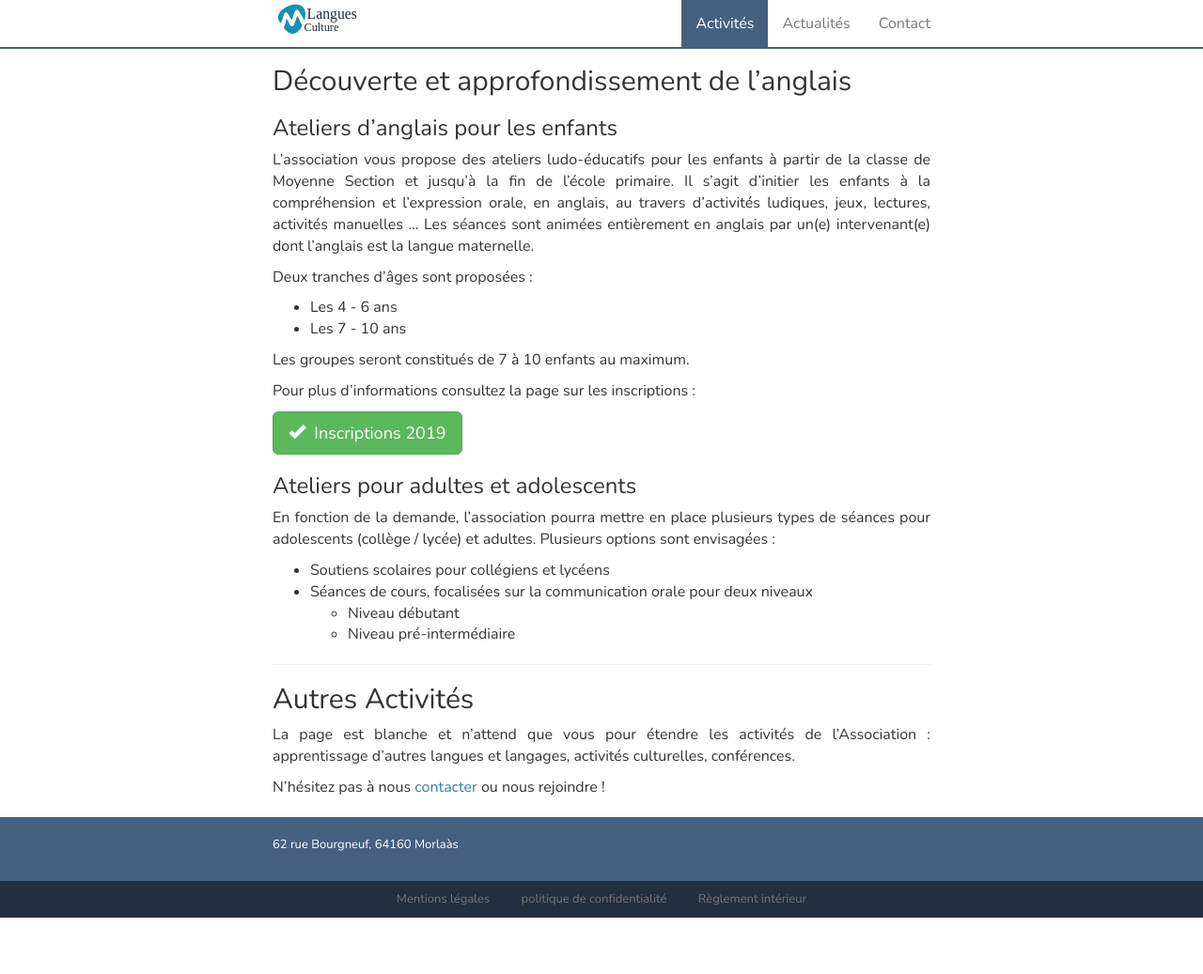
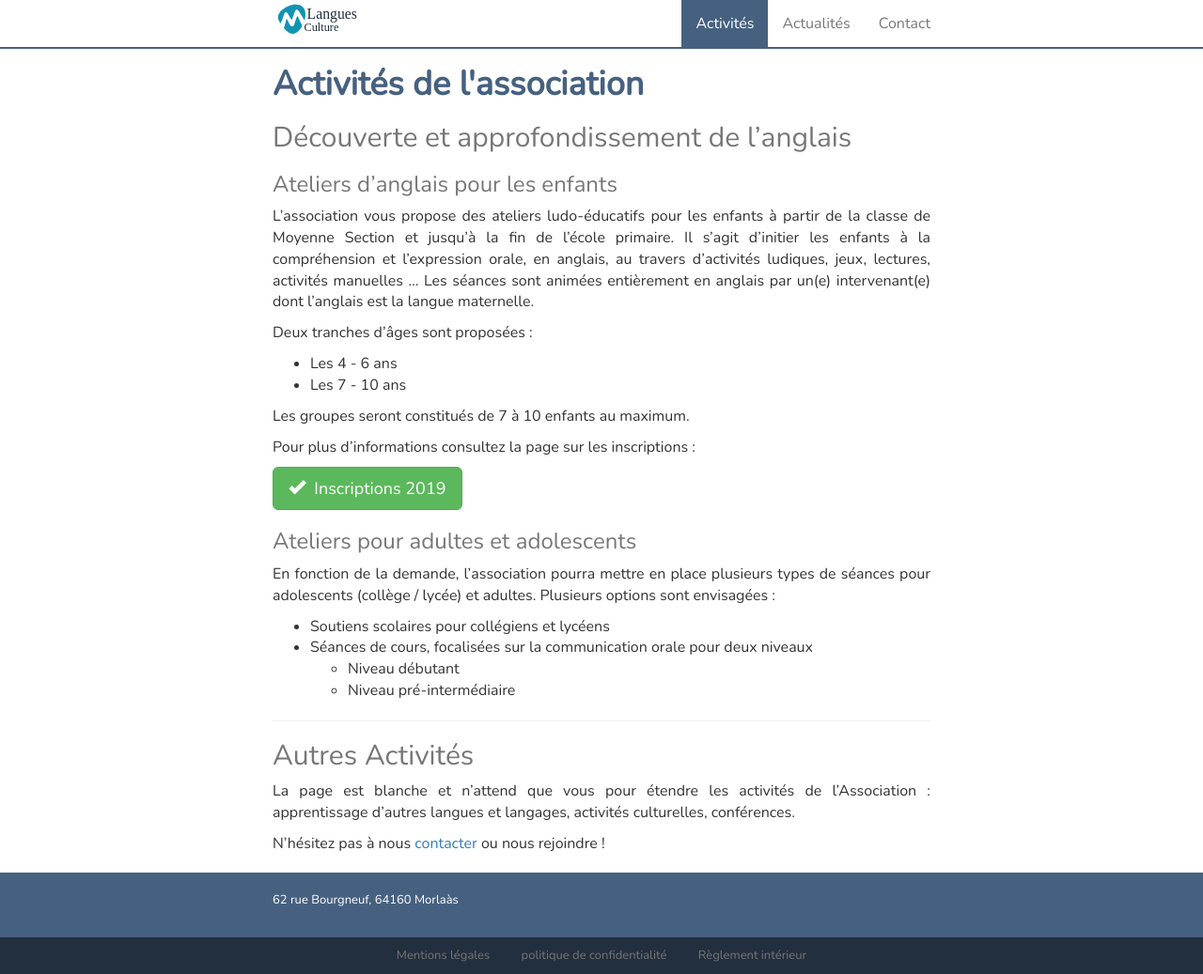
Before and after one commit to mlangues64/mlangues64.github.io, a Jekyll site: the page built from activites.md, in a window 1280 px wide and 1037 px high. Shown: the whole window at 94% size. Built offline with Jekyll 4.4.1, drawn with Linux system fonts in a browser that asks for light colours.

Commit message:
page layout

```diff
--- a/_layouts/page.html
+++ b/_layouts/page.html
@@ -3,5 +3,18 @@
 ---
 
 <div class="container">
-    {{ content }}
+    <article class="post" itemscope itemtype="http://schema.org/WebPage">
+
+      <header class="post-header">
+        {%- if page.longtitle -%}
+        <h1 class="post-title" itemprop="name headline">{{ page.longtitle | escape }}</h1>
+        {%- endif -%}
+      </header>
+
+      <div class="post-content" itemprop="articleBody">
+        {{ content }}
+      </div>
+
+      <a class="u-url" href="{{ page.url | relative_url }}" hidden></a>
+    </article>
 </div>
```
